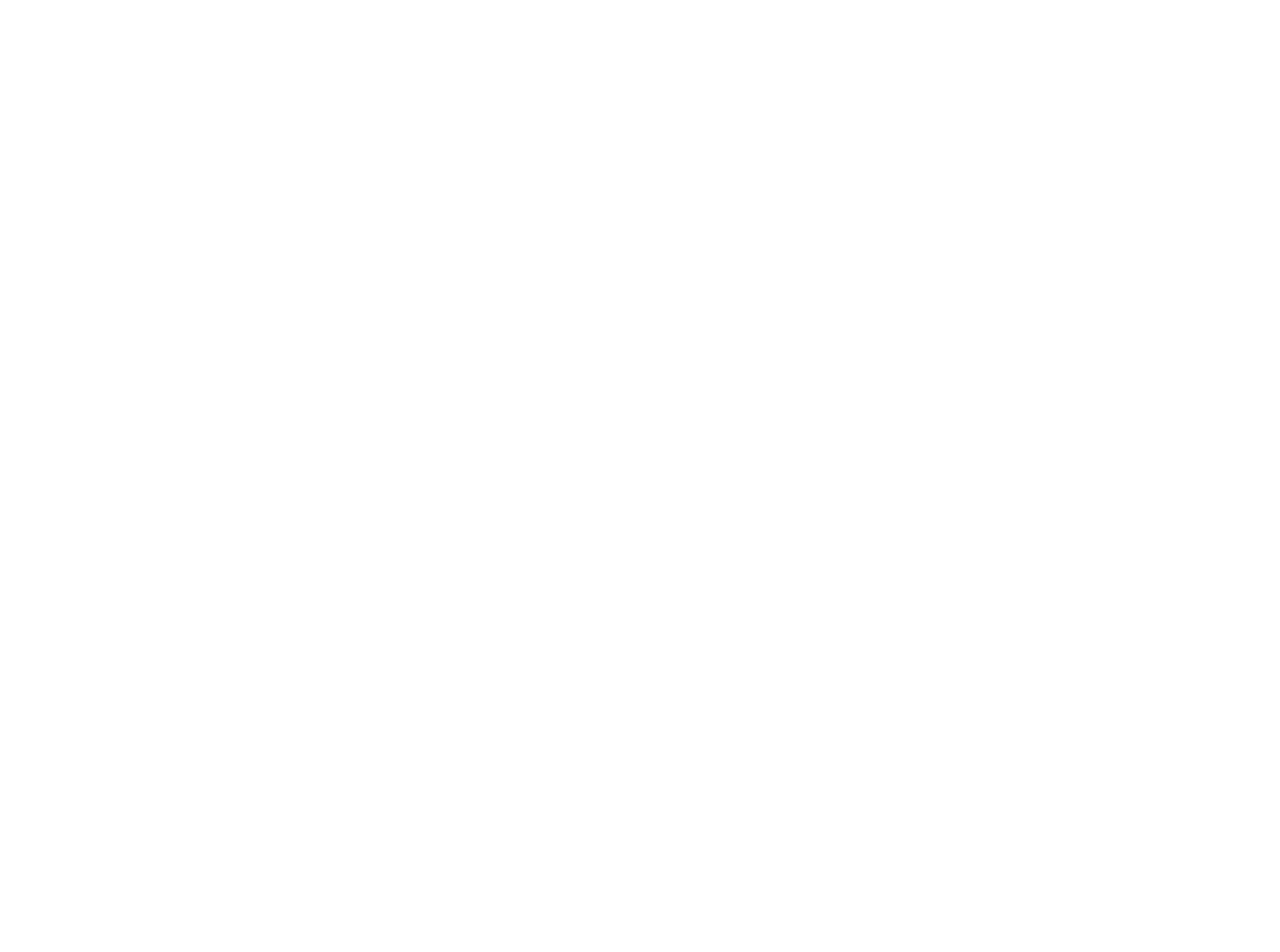
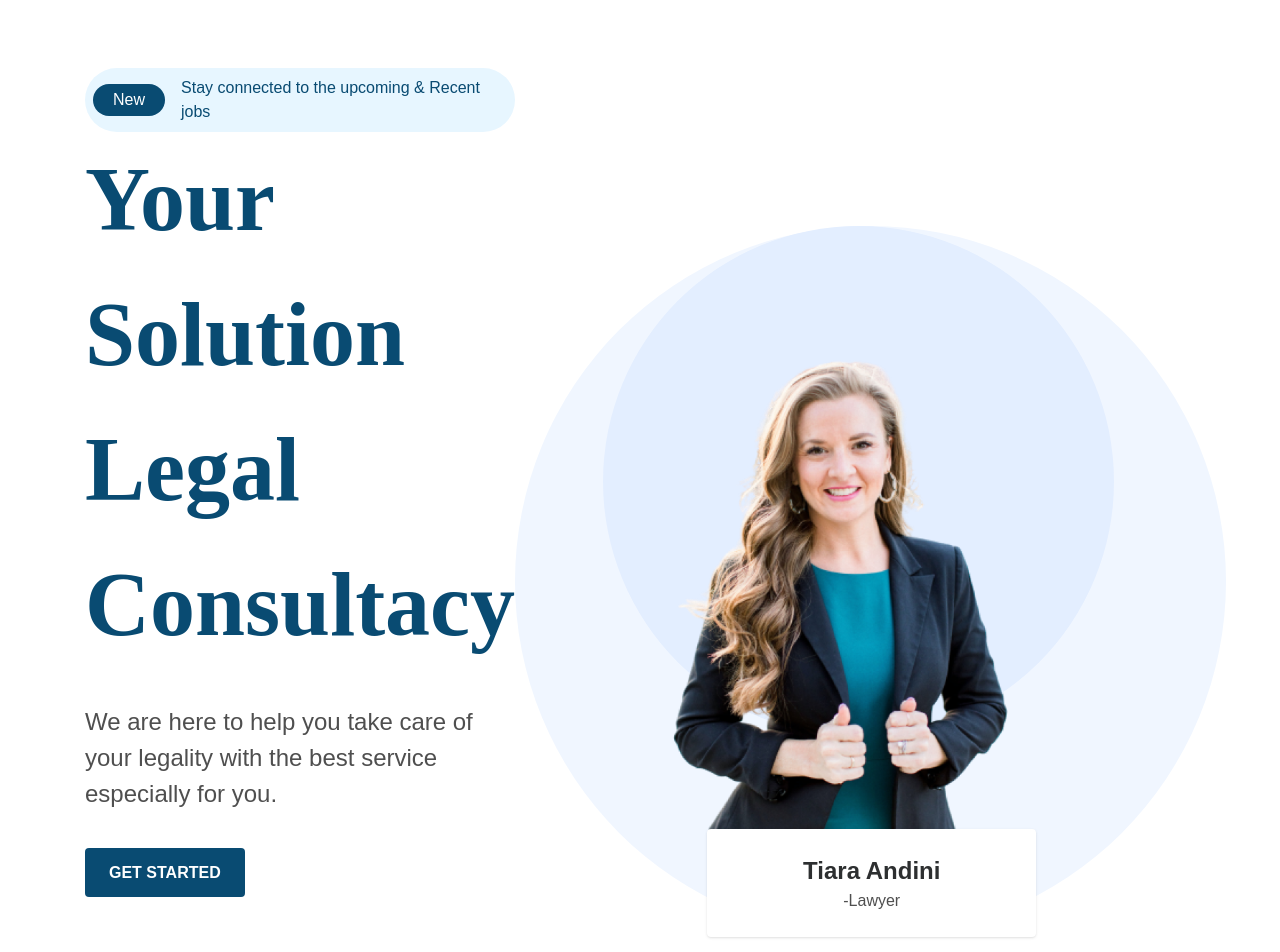
Before and after one commit to kececirecep/Lawyer-Landing-Page, a React (Create React App) app: page / in a window 1280 px wide. Shown: the part 80-1032 px from the top of the page. Before the commit the page ends 800 px from the top, so only its background shows below. Built offline with nearby package versions, Linux system fonts and the light colour scheme.

Commit message:
Hero ve Button Componenti

```diff
--- a/src/App.js
+++ b/src/App.js
@@ -1,11 +1,13 @@
 
 import './App.css';
 import Header from './components/Header/Header';
+import Hero from './Section/Hero/Hero';
 
 function App() {
   return (
-    <div className=" ">
+    <div className="container">
       <Header />
+      <Hero/>
     </div>
   );
 }
--- /dev/null
+++ b/src/Section/Hero/Hero.jsx
@@ -0,0 +1,32 @@
+import React from 'react'
+import Button from '../../components/Button'
+
+const Hero = () => {
+    return (
+        <div className='flex items-center justify-between py-12'>
+            <div className=''>
+                <div className='bg-lightBlue flex items-center gap-4 font-jakarta p-2 rounded-full max-w-max'>
+                    <span className='bg-themeBlue text-white text-16 rounded-full px-5 py-1'>New</span>
+                    <h5 className='text-themeBlue'>Stay connected to the upcoming & Recent jobs</h5>
+                </div>
+                <h2 className='text-90 font-play text-themeBlue font-bold pb-8'>Your Solution <br />Legal Consultacy</h2>
+                <p className='font-jakarta text-descColor text-24 pb-12'>We are here to help you take care of your legality with the best service especially for you.</p>
+                <Button />
+                <p className='pt-16 pb-6 text-descColor font-jakarta text-22'>Trusted by 10+ companies in indonesia</p>
+                <img src="/images/hero-brands.png" className='w-[238px] object-contain' alt="" />
+            </div>
+            <div>
+                <div className='w-[711px] h-[711px] bg-[#F0F6FF] block rounded-full relative'>
+                    <span className='w-[511px] h-[511px] bg-[#E3EEFF] block rounded-full absolute top-0 right-28'></span>
+                    <img src="/images/hero.png" className='w-[546px] h-[700px] object-contain absolute right-28 top-0' alt="" />
+                    <div className='rounded absolute bottom-0 left-48 shadow p-4 bg-white px-24 py-6 text-center font-jakarta'>
+                        <h4 className='text-24 text-titleColor font-semibold'>Tiara Andini</h4>
+                        <h6 className='text-16 text-descColor'>-Lawyer</h6>
+                    </div>
+                </div>
+            </div>
+        </div>
+    )
+}
+
+export default Hero
--- /dev/null
+++ b/src/components/Button.jsx
@@ -0,0 +1,10 @@
+import React from 'react'
+import { Link } from 'react-router-dom'
+
+const Button = (props) => {
+    return (
+        <Link to={props.link} className='px-6 py-4 bg-themeBlue font-jakarta text-16 font-semibold rounded text-white'>GET STARTED</Link>
+    )
+}
+
+export default Button
--- a/src/components/Header/Header.jsx
+++ b/src/components/Header/Header.jsx
@@ -4,7 +4,7 @@
 
 const Header = () => {
     return (
-        <div className='container py-8 flex items-center justify-between'>
+        <div className='py-8 flex items-center justify-between'>
             <Logo />
             <Menu />
         </div>
```
Also changed, not shown: public/images/hero-brands.png (added), public/images/hero.png (added).
